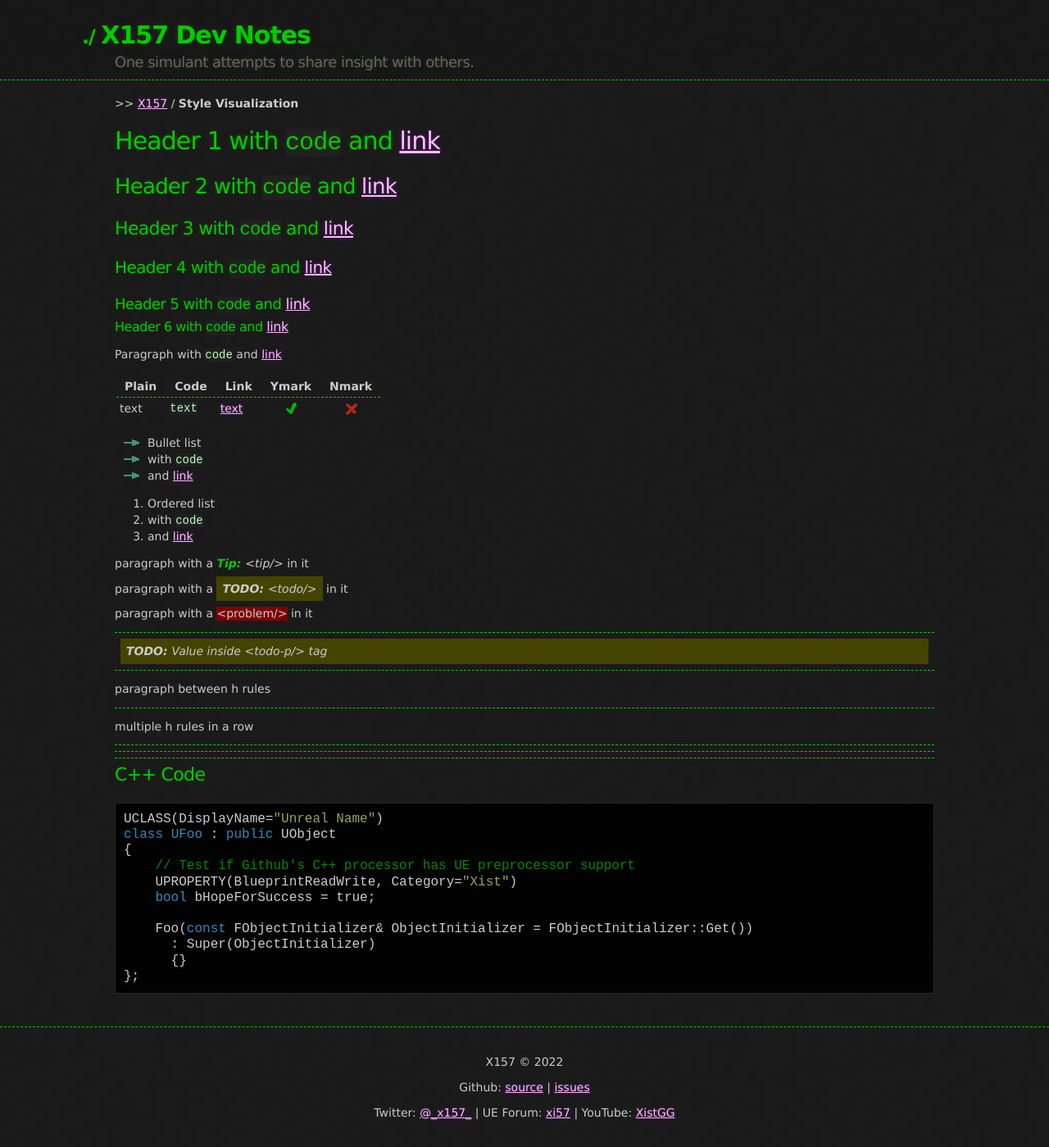
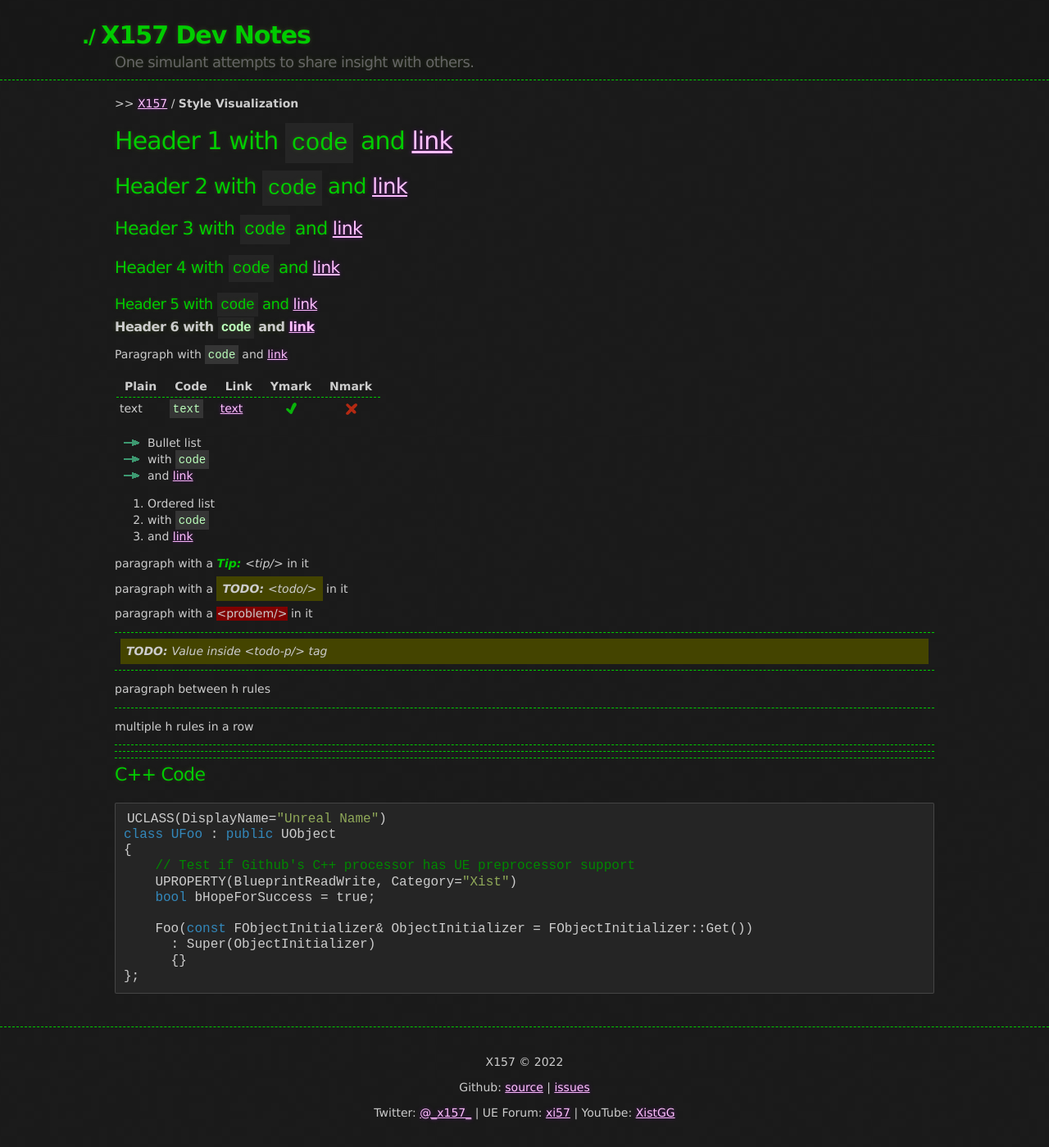
Before and after one commit to x157/x157.github.io, a Jekyll site: the page built from style.md, in a window 1280 px wide. Shown: the whole page at 82% size. Built offline with Jekyll 4.4.1, drawn with Linux system fonts in a browser that asks for light colours.

Commit message:
Set h6 as large font bold paragraph color

```diff
--- a/assets/css/style.scss
+++ b/assets/css/style.scss
@@ -182,15 +182,6 @@ h1, h2, h3, h4, h5, h6 {
   text-shadow: 0 1px 1px rgba(0, 0, 0, 0.1), 0 0 5px rgba(181, 232, 83, 0.1), 0 0 10px rgba(181, 232, 83, 0.1)
 }
 
-h1 code, h1 code.highlighter-rouge,
-h2 code, h2 code.highlighter-rouge,
-h3 code, h3 code.highlighter-rouge,
-h4 code, h4 code.highlighter-rouge,
-h5 code, h5 code.highlighter-rouge,
-h6 code, h6 code.highlighter-rouge {
-  color: #00cc00;
-}
-
 #main_content h1 {
   font-size: 30px
 }
@@ -235,7 +226,7 @@ blockquote {
 }
 
 pre {
-  background: rgba(0, 0, 0, 0.9);
+  background: rgba(40, 40, 40, 0.8);
   border: 1px solid rgba(255, 255, 255, 0.15);
   padding: 10px;
   font-size: 16px;
@@ -247,11 +238,32 @@ pre {
   overflow-y: hidden
 }
 
+h1 code, h1 code.highlighter-rouge,
+h2 code, h2 code.highlighter-rouge,
+h3 code, h3 code.highlighter-rouge,
+h4 code, h4 code.highlighter-rouge,
+h5 code, h5 code.highlighter-rouge {
+  color: #00cc00;
+  background: rgba(40, 40, 40, 0.8);
+}
+
+h6 {
+  color: #cccccc;
+  font-weight: bolder;
+}
+
+h6 code, h6 code.highlighter-rouge {
+  background: rgba(40, 40, 40, 0.8);
+  font-weight: bolder;
+}
+
 code.highlighter-rouge {
-  background: rgba(40, 40, 40, 0.4);
-  border: 0;
-  border-radius: 2px;
   color: #bbffbb;
+  background: rgba(60, 60, 60, 0.8);
+}
+
+code {
+  padding: 0.25em;
 }
 
 table {
```
